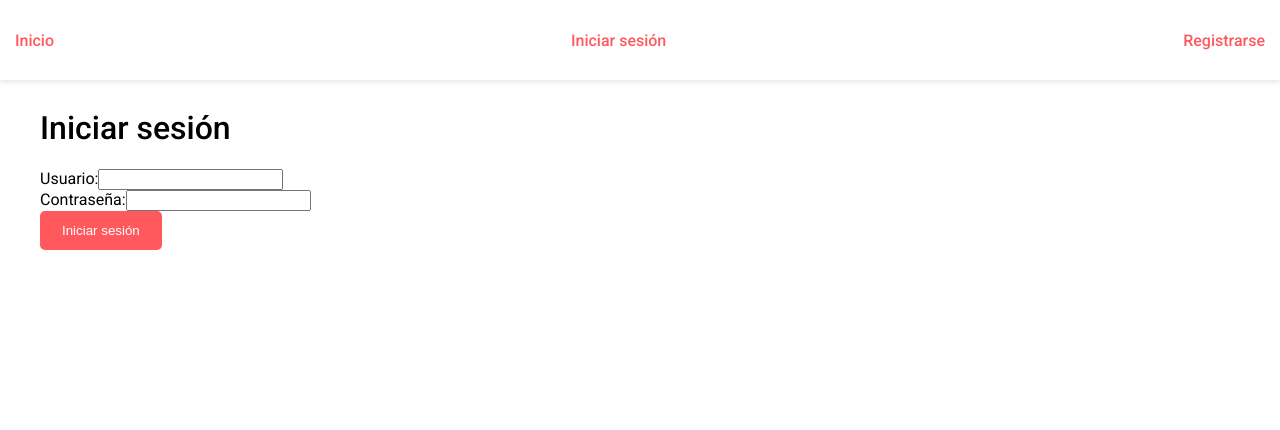
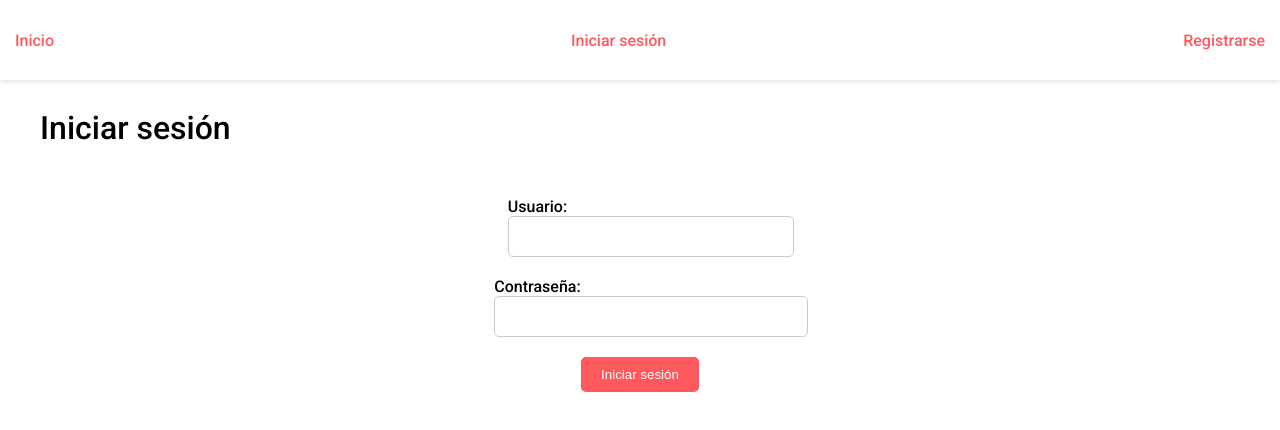
Before and after one commit to andriy-koz/control-flujo-skb, a React (Create React App) app in the folder frontend/: page /login in a window 1280 px wide. Shown: the top 430 px of the page. Built offline with nearby package versions, Linux system fonts and the light colour scheme.

Commit message:
estilos y link a seguimiento prod

```diff
--- a/frontend/src/components/Navbar/index.jsx
+++ b/frontend/src/components/Navbar/index.jsx
@@ -14,9 +14,12 @@ const Navbar = () => {
     <nav className={'navbar'}>
       <Link to='/'>Inicio</Link>
       {localStorage.getItem('token') ? (
-        <Link to='/' onClick={handleLogout}>
-          Cerrar sesión
-        </Link>
+        <>
+          <Link to='/production-flow'>Seguimiento de producción</Link>
+          <Link to='/' onClick={handleLogout}>
+            Cerrar sesión
+          </Link>
+        </>
       ) : (
         <>
           <Link to='/login'>Iniciar sesión</Link>
--- a/frontend/src/index.css
+++ b/frontend/src/index.css
@@ -98,3 +98,45 @@ h6 {
 .footer a:hover {
   text-decoration: underline;
 }
+
+/* Formularios */
+.form {
+  display: flex;
+  flex-direction: column;
+  align-items: center;
+  margin: 50px 0;
+}
+
+.form label {
+  font-weight: 500;
+  margin-bottom: 5px;
+}
+
+.form input,
+.form select,
+.form textarea {
+  width: 100%;
+  margin-bottom: 20px;
+  padding: 10px;
+  border: 1px solid #ccc;
+  border-radius: 5px;
+  font-size: 16px;
+  font-family: 'Roboto', sans-serif;
+  transition: all 0.3s ease;
+}
+
+.form input:focus,
+.form select:focus,
+.form textarea:focus {
+  outline: none;
+  box-shadow: 0 0 5px var(--color-primario);
+  border-color: var(--color-primario);
+}
+
+.form button {
+  padding: 10px 20px;
+  border: none;
+  border-radius: 5px;
+  background-color: var(--color-primario);
+  color: ;
+}
--- a/frontend/src/views/Login/index.jsx
+++ b/frontend/src/views/Login/index.jsx
@@ -32,7 +32,7 @@ const Login = () => {
   return (
     <div className={'container'}>
       <h1>Iniciar sesión</h1>
-      <form onSubmit={handleSubmit}>
+      <form onSubmit={handleSubmit} className={'form'}>
         <div>
           <label>Usuario:</label>
           <input
```
